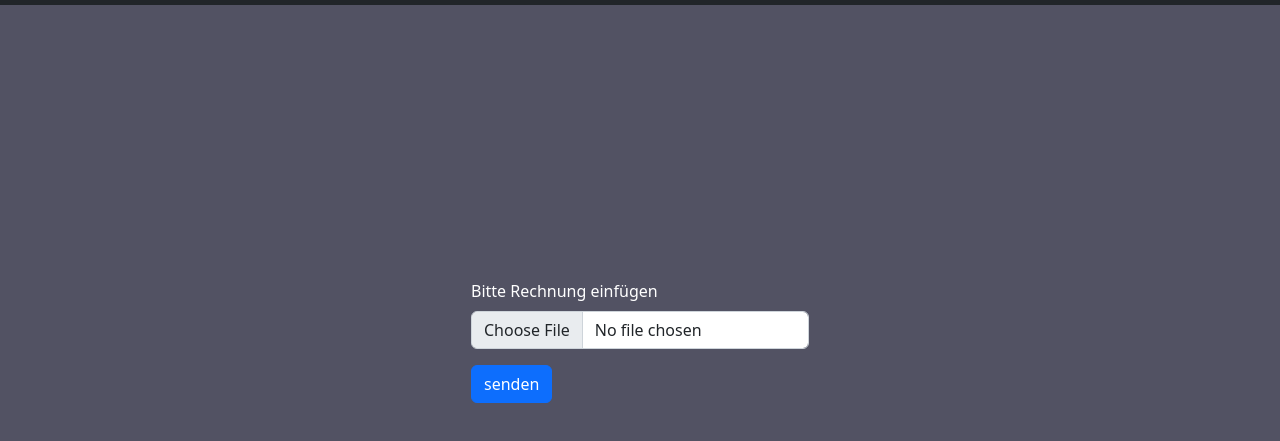
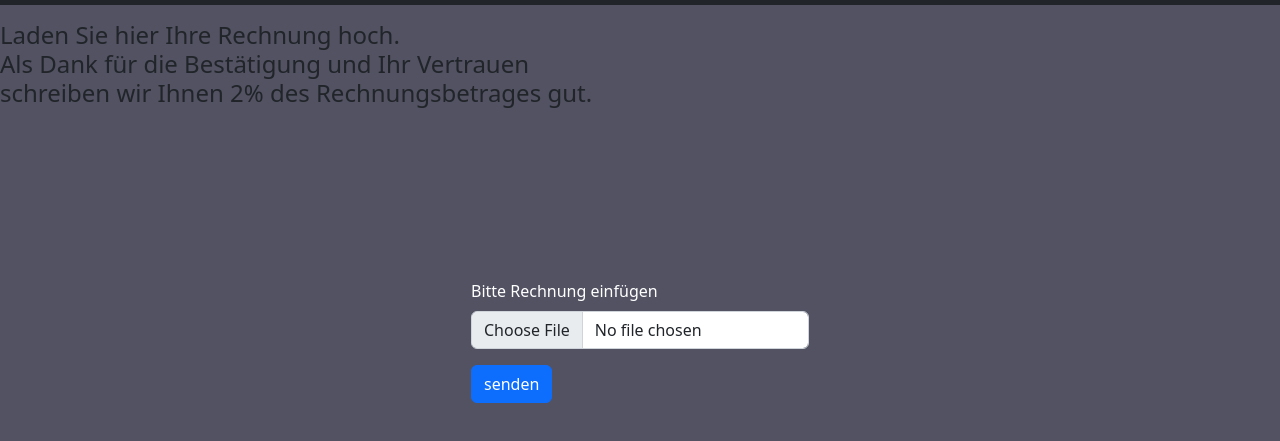
Before and after one commit to Mars4all/Solar-Calculater, a plain HTML site: page Rechnung.html in a window 1280 px wide. Shown: the part 51-492 px from the top of the page. Drawn offline with nearby package versions, Linux system fonts and the light colour scheme.

Commit message:
Update Rechnung.html

```diff
--- a/Rechnung.html
+++ b/Rechnung.html
@@ -59,6 +59,10 @@
 		</div>
 	  </nav>
 <!-- Header Ende-->
+<!-- Überschrift-->
+<h4 class="textcenter mt-3">
+	Laden Sie hier Ihre Rechnung hoch.<br> Als Dank für die Bestätigung und Ihr Vertrauen<br> schreiben wir Ihnen 2% des Rechnungsbetrages gut.
+</h4>
 <!-- Daten zum hochladen-->
 
 <div class =" position-absolute top-50 start-50 translate-middle">
```
